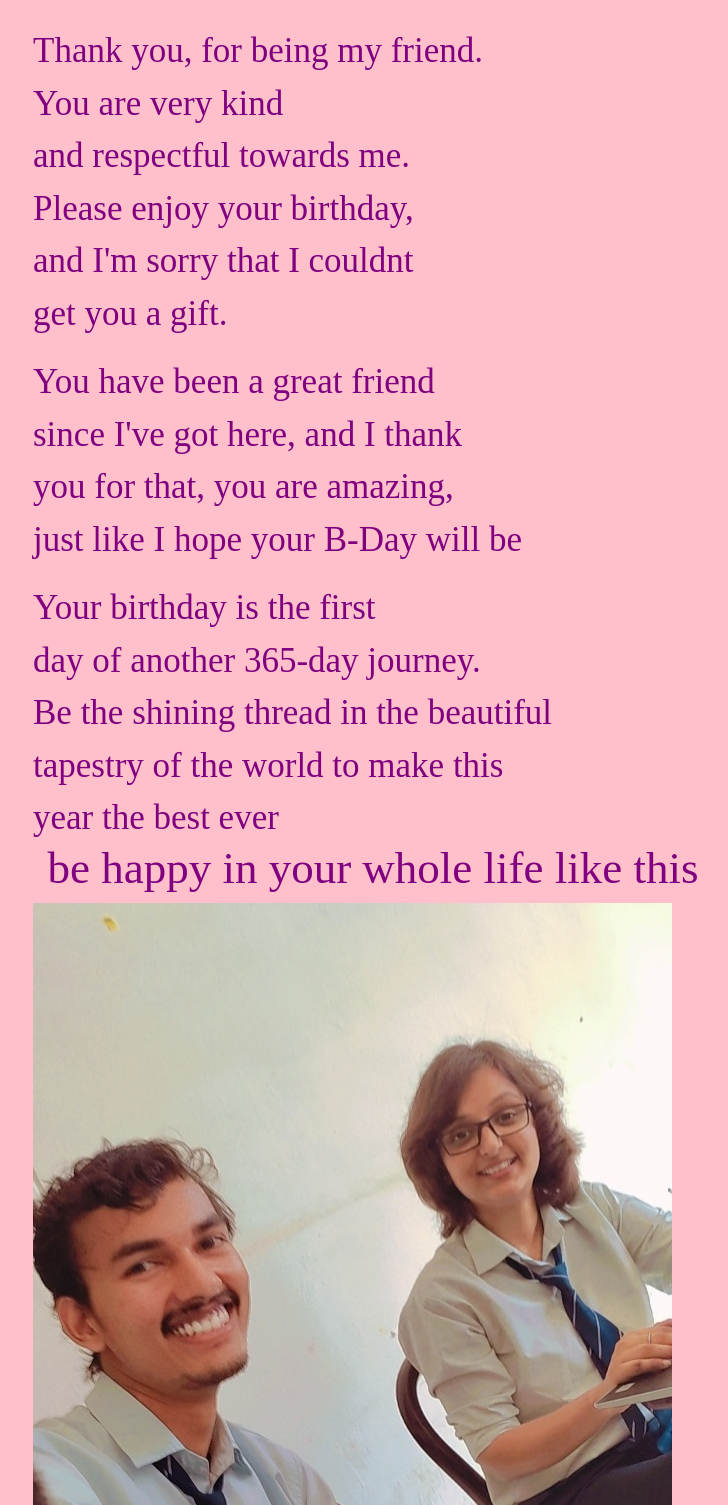
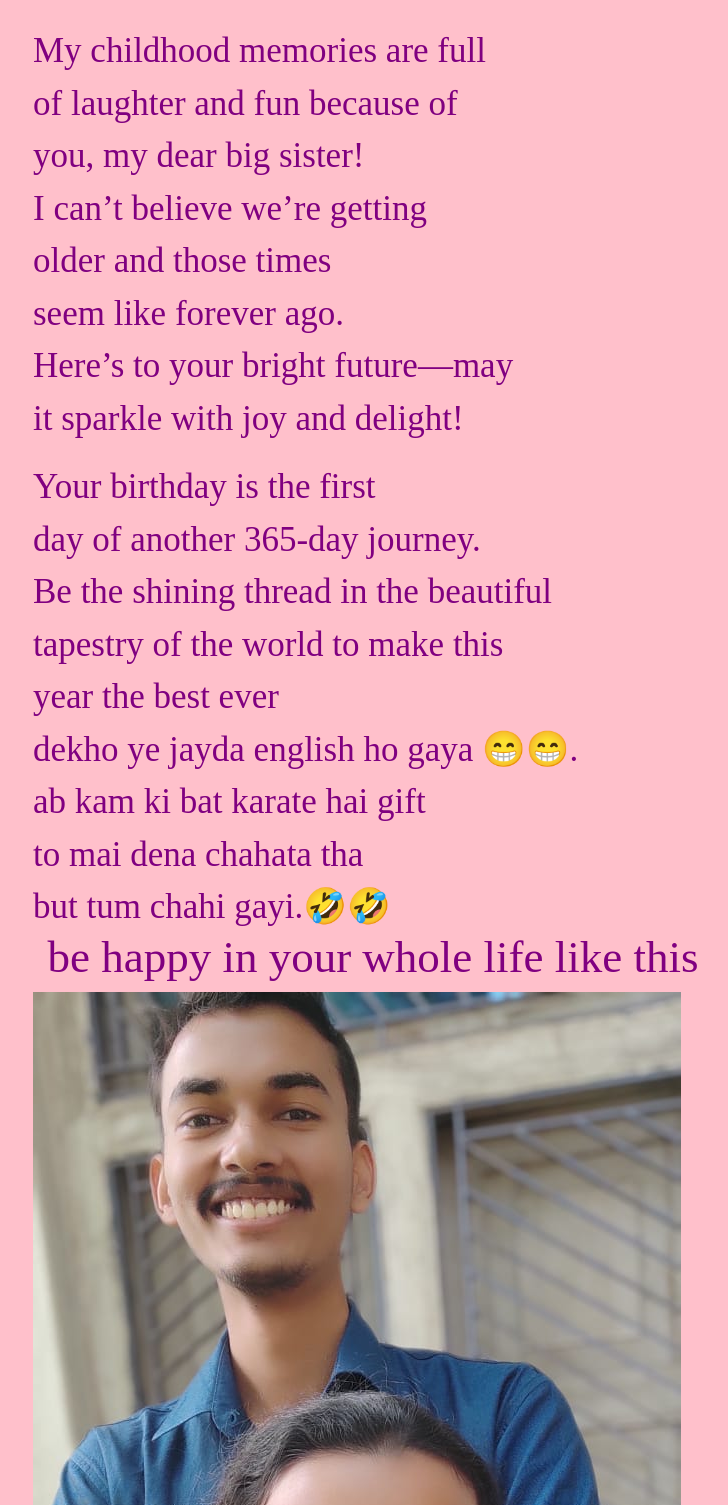
Before and after one commit to sumitmaurya151/deebirthday, a plain HTML site: page 3page.html in a window 1280 px wide. Shown: the part 455-1960 px from the top of the page, without its empty margins (267-995 px from the left). Drawn offline with nearby package versions, Linux system fonts and the light colour scheme.

Commit message:
correction

```diff
--- a/3page.html
+++ b/3page.html
@@ -44,18 +44,16 @@
   <h2>Happy birthday!</h2>
 
   <div>
-  <p>Thank you, for being my friend. <br>You are very kind<br> and respectful towards me.<br> Please enjoy your birthday,<br> and I'm
-  sorry that I couldnt<br> get you a gift.</p>
+  <p>My childhood memories are full <br> of laughter and fun because of <br> you, my dear big sister! <br> I can’t believe we’re getting <br> older and those times <br> seem like forever ago. <br> Here’s to your bright future—may <br> it sparkle with joy and delight!</p>
     </div>
   <div>
-  <p>You have been a great friend<br> since I've got here, and I thank<br> you for that, you are amazing,<br> just like I hope your B-Day will be
-    </div>
-  <h2></h2>
-  <div>
-  <p>Your birthday is the first <br> day of another 365-day journey. <br> Be the shining thread in the beautiful <br> tapestry of the world to make this <br> year the best ever</p>
+  <p>Your birthday is the first <br> day of another 365-day journey. <br> Be the shining thread in the beautiful <br> tapestry of the world to make this <br> year the best ever <br>
+    dekho ye jayda english ho gaya 😁😁. <br> ab kam ki bat karate hai gift <br> to mai dena chahata tha <br> but tum chahi gayi.🤣🤣</p>
+
   </div>
+
 <h2>be happy in your whole life like this</h2>
-<img id= "pic" src="minupic.jpeg" >
+<img id= "pic" src="dee.jpeg" >
     <script src="https://code.jquery.com/jquery-3.2.1.slim.min.js" integrity="sha384-KJ3o2DKtIkvYIK3UENzmM7KCkRr/rE9/Qpg6aAZGJwFDMVNA/GpGFF93hXpG5KkN" crossorigin="anonymous"></script>
     <script src="https://cdnjs.cloudflare.com/ajax/libs/popper.js/1.12.9/umd/popper.min.js" integrity="sha384-ApNbgh9B+Y1QKtv3Rn7W3mgPxhU9K/ScQsAP7hUibX39j7fakFPskvXusvfa0b4Q" crossorigin="anonymous"></script>
     <script src="https://maxcdn.bootstrapcdn.com/bootstrap/4.0.0/js/bootstrap.min.js" integrity="sha384-JZR6Spejh4U02d8jOt6vLEHfe/JQGiRRSQQxSfFWpi1MquVdAyjUar5+76PVCmYl" crossorigin="anonymous"></script>
```
Also changed, not shown: 1page.html (+1 -1 lines), 2page.html (+4 -4 lines), timewaste.html (+1 -1 lines), dee.jpeg (added), minupic.jpeg (deleted), 2 other files.
